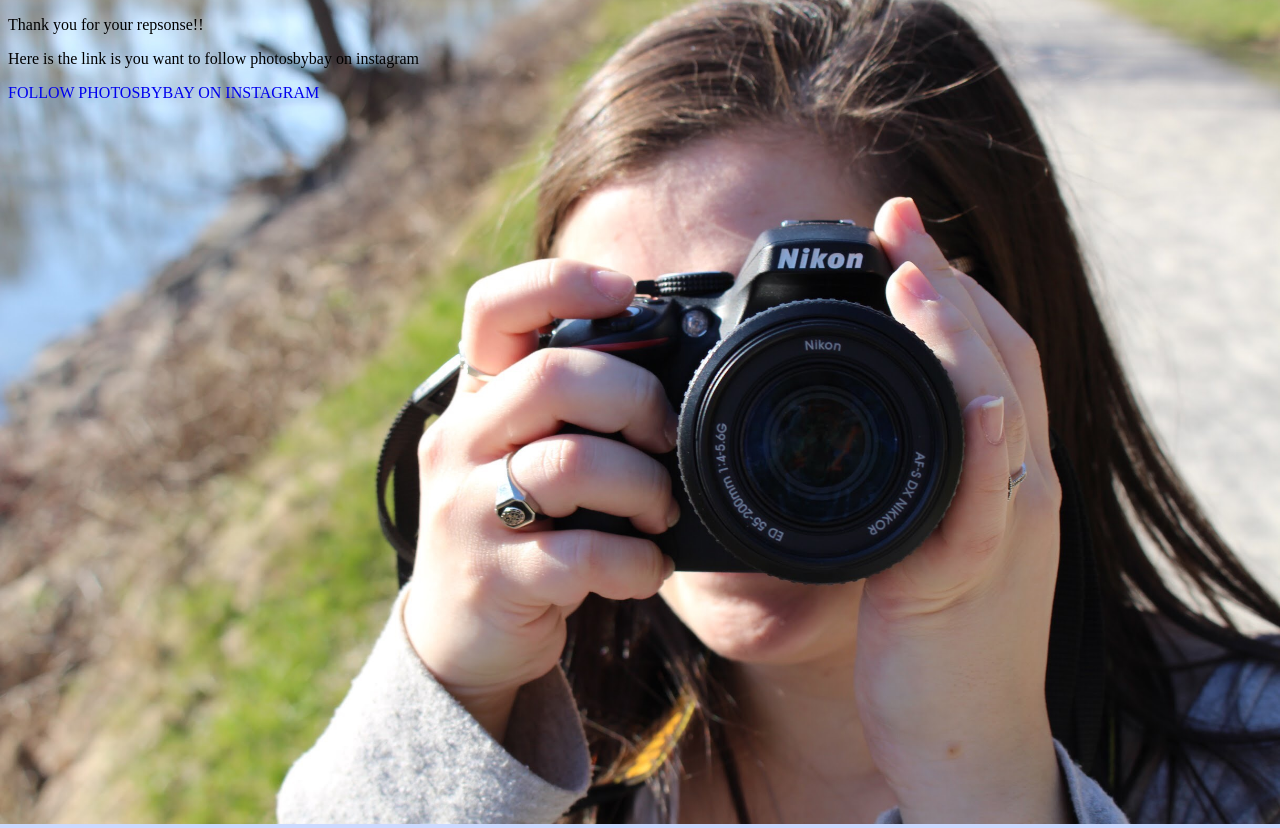
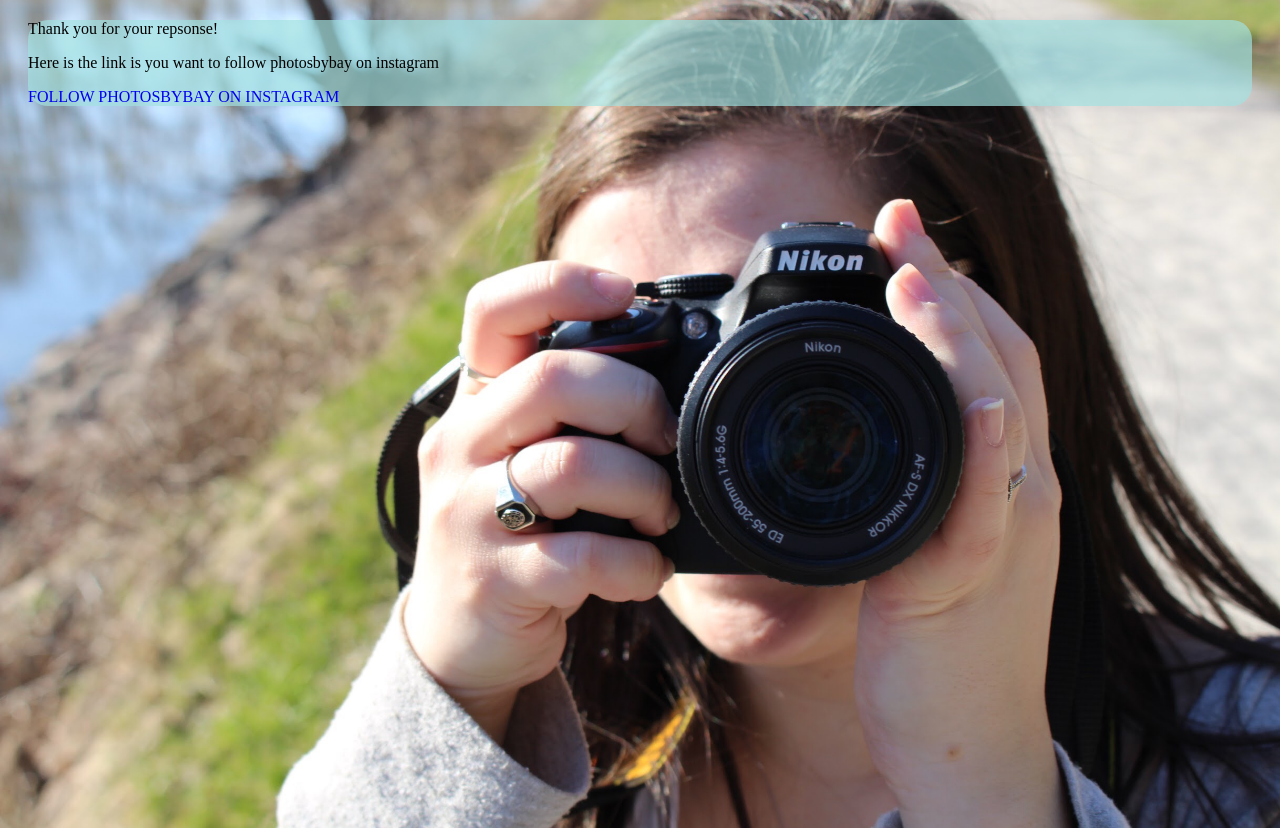
Before and after one commit to bcarozz8/Assignment-5, a plain HTML site: page Assignment-5/thankyou.html in a window 1280 px wide. Drawn offline with Linux system fonts and the light colour scheme.

Commit message:
added boxes

```diff
--- a/Assignment-5/thankyou.html
+++ b/Assignment-5/thankyou.html
@@ -8,15 +8,15 @@
 
 
 
+    <div>
 
-
-    <p> Thank you for your repsonse!!</p>
+    <p> Thank you for your repsonse!</p>
 
 
     <p> Here is the link is you want to follow photosbybay on instagram</p>
 
     <a href="https://www.instagram.com/photosbybay/" target="_blank"> follow photosbybay on instagram </a>
 
-
+    </div>
 
 </html>
```
Also changed, not shown: Assignment-5/pics.html (+3 -2 lines).
